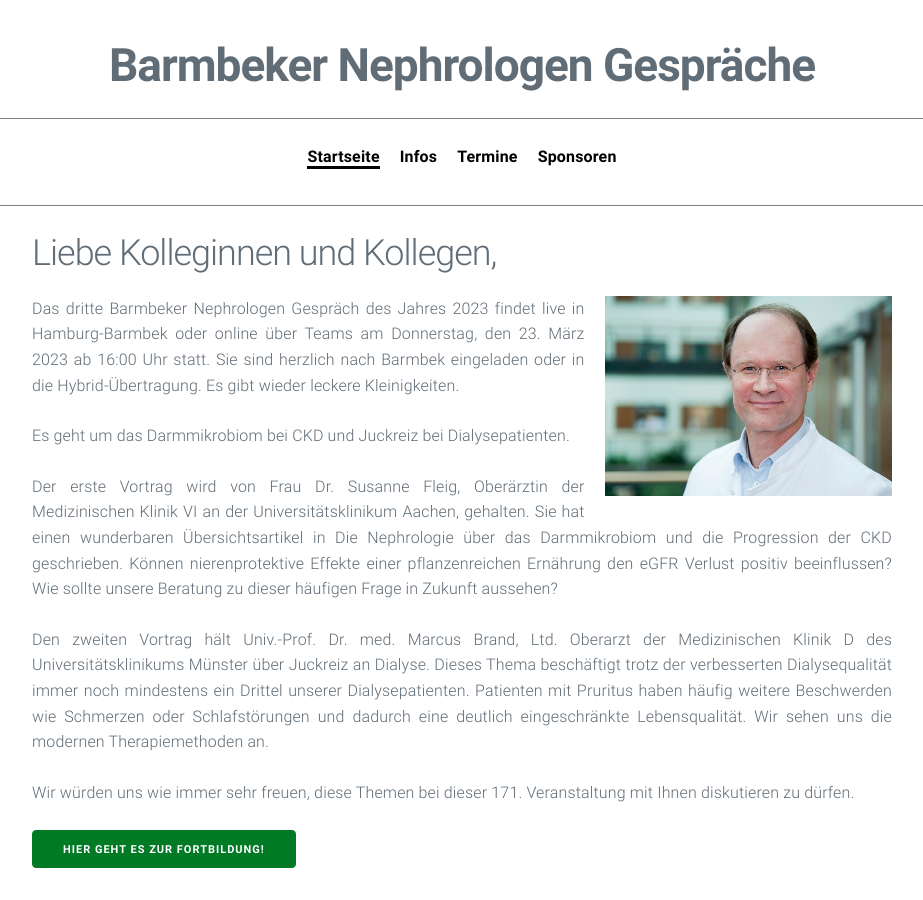
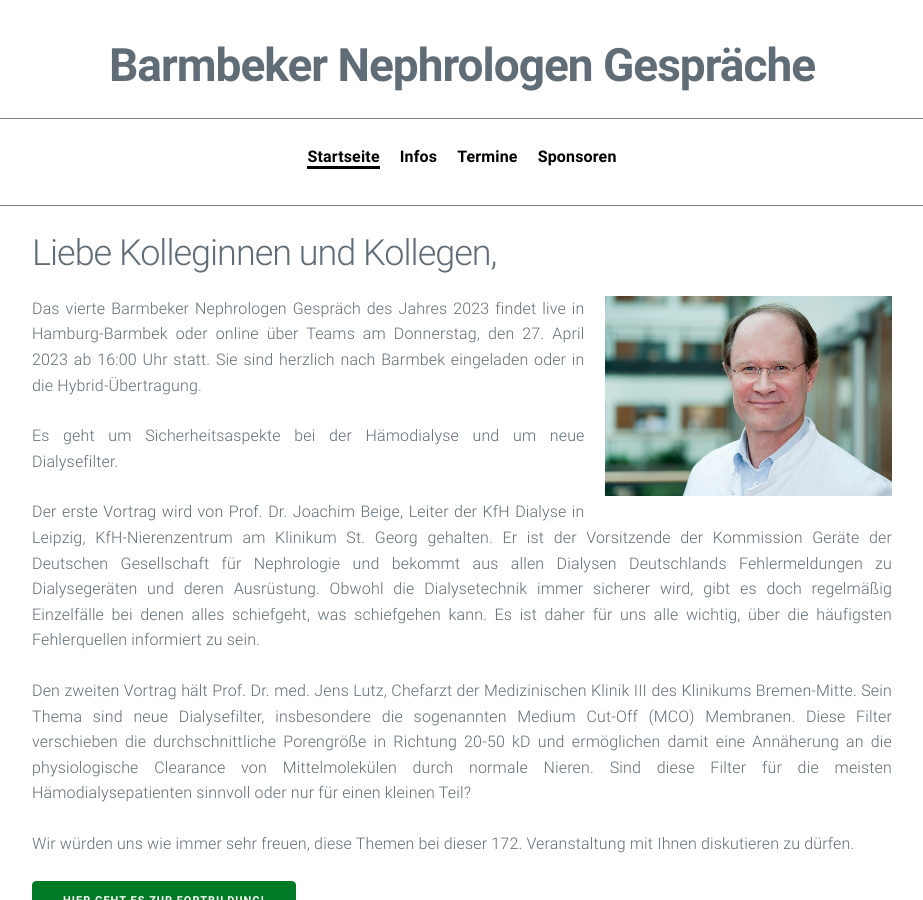
Before and after one commit to manuelpaul86/manuelpaul86.github.io, a Jekyll site: the page built from index.md, in a window 1280 px wide and 900 px high. Shown: the whole window, without its empty margins (178-1101 px from the left). Built offline with Jekyll 4.4.1, drawn with Linux system fonts in a browser that asks for light colours.

Commit message:
Update index.md

```diff
--- a/index.md
+++ b/index.md
@@ -4,15 +4,15 @@ title: Barmbeker Nephrologen Gespräche
 ---
 ## Liebe Kolleginnen und Kollegen,
 
-<img src="/assets/images/CA_Meyer.jpg" height="200rem" alt="Portraitfoto Hon. Prof. Dr. Tobias N. Meyer" style="float:right; margin-left:20px; margin-bottom:20px;">Das dritte Barmbeker Nephrologen Gespräch des Jahres 2023 findet live in Hamburg-Barmbek oder online über Teams am Donnerstag, den 23. März 2023 ab 16:00 Uhr statt. Sie sind herzlich nach Barmbek eingeladen oder in die Hybrid-Übertragung. Es gibt wieder leckere Kleinigkeiten.
+<img src="/assets/images/CA_Meyer.jpg" height="200rem" alt="Portraitfoto Hon. Prof. Dr. Tobias N. Meyer" style="float:right; margin-left:20px; margin-bottom:20px;">Das vierte Barmbeker Nephrologen Gespräch des Jahres 2023 findet live in Hamburg-Barmbek oder online über Teams am Donnerstag, den 27. April 2023 ab 16:00 Uhr statt. Sie sind herzlich nach Barmbek eingeladen oder in die Hybrid-Übertragung.
 
-Es geht um das Darmmikrobiom bei CKD und Juckreiz bei Dialysepatienten.
+Es geht um Sicherheitsaspekte bei der Hämodialyse und um neue Dialysefilter.
 
-Der erste Vortrag wird von Frau Dr. Susanne Fleig, Oberärztin der Medizinischen Klinik VI an der Universitätsklinikum Aachen, gehalten. Sie hat einen wunderbaren Übersichtsartikel in Die Nephrologie über das Darmmikrobiom und die Progression der CKD geschrieben. Können nierenprotektive Effekte einer pflanzenreichen Ernährung den eGFR Verlust positiv beeinflussen? Wie sollte unsere Beratung zu dieser häufigen Frage in Zukunft aussehen?
+Der erste Vortrag wird von Prof. Dr. Joachim Beige, Leiter der KfH Dialyse in Leipzig, KfH-Nierenzentrum am Klinikum St. Georg gehalten. Er ist der Vorsitzende der Kommission Geräte der Deutschen Gesellschaft für Nephrologie und bekommt aus allen Dialysen Deutschlands Fehlermeldungen zu Dialysegeräten und deren Ausrüstung. Obwohl die Dialysetechnik immer sicherer wird, gibt es doch regelmäßig Einzelfälle bei denen alles schiefgeht, was schiefgehen kann. Es ist daher für uns alle wichtig, über die häufigsten Fehlerquellen informiert zu sein.
 
-Den zweiten Vortrag hält Univ.-Prof. Dr. med. Marcus Brand, Ltd. Oberarzt der Medizinischen Klinik D des Universitätsklinikums Münster über Juckreiz an Dialyse. Dieses Thema beschäftigt trotz der verbesserten Dialysequalität immer noch mindestens ein Drittel unserer Dialysepatienten. Patienten mit Pruritus haben häufig weitere Beschwerden wie Schmerzen oder Schlafstörungen und dadurch eine deutlich eingeschränkte Lebensqualität. Wir sehen uns die modernen Therapiemethoden an.
+Den zweiten Vortrag hält Prof. Dr. med. Jens Lutz, Chefarzt der Medizinischen Klinik III des Klinikums Bremen-Mitte. Sein Thema sind neue Dialysefilter, insbesondere die sogenannten Medium Cut-Off (MCO) Membranen. Diese Filter verschieben die durchschnittliche Porengröße in Richtung 20-50 kD und ermöglichen damit eine Annäherung an die physiologische Clearance von Mittelmolekülen durch normale Nieren. Sind diese Filter für die meisten Hämodialysepatienten sinnvoll oder nur für einen kleinen Teil?
 
-Wir würden uns wie immer sehr freuen, diese Themen bei dieser 171. Veranstaltung mit Ihnen diskutieren zu dürfen.
+Wir würden uns wie immer sehr freuen, diese Themen bei dieser 172. Veranstaltung mit Ihnen diskutieren zu dürfen.
 
 <a class="button" href="https://teams.microsoft.com/l/meetup-join/19%3ameeting_YmUxOTUxMDQtOWQ3MC00MWNkLWJhZmQtODZkMGRiMmM0OGE3%40thread.v2/0?context=%7b%22Tid%22%3a%22e6160a47-a12e-4ab1-be56-bddd09456693%22%2c%22Oid%22%3a%2254de3200-43af-4cbb-8fde-9d0457be7bcb%22%7d" target="_blank">Hier geht es zur Fortbildung!</a>
 
```
